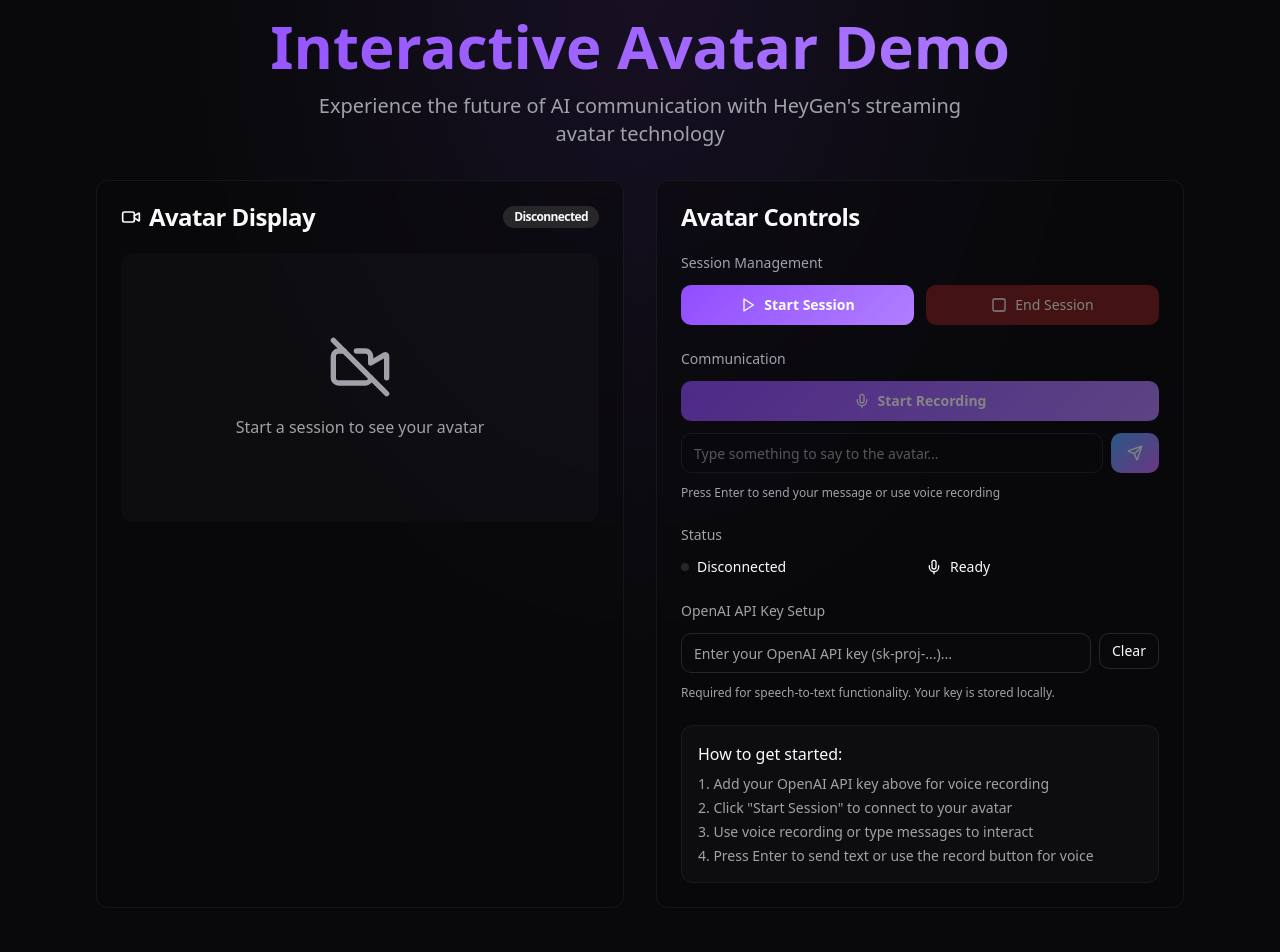
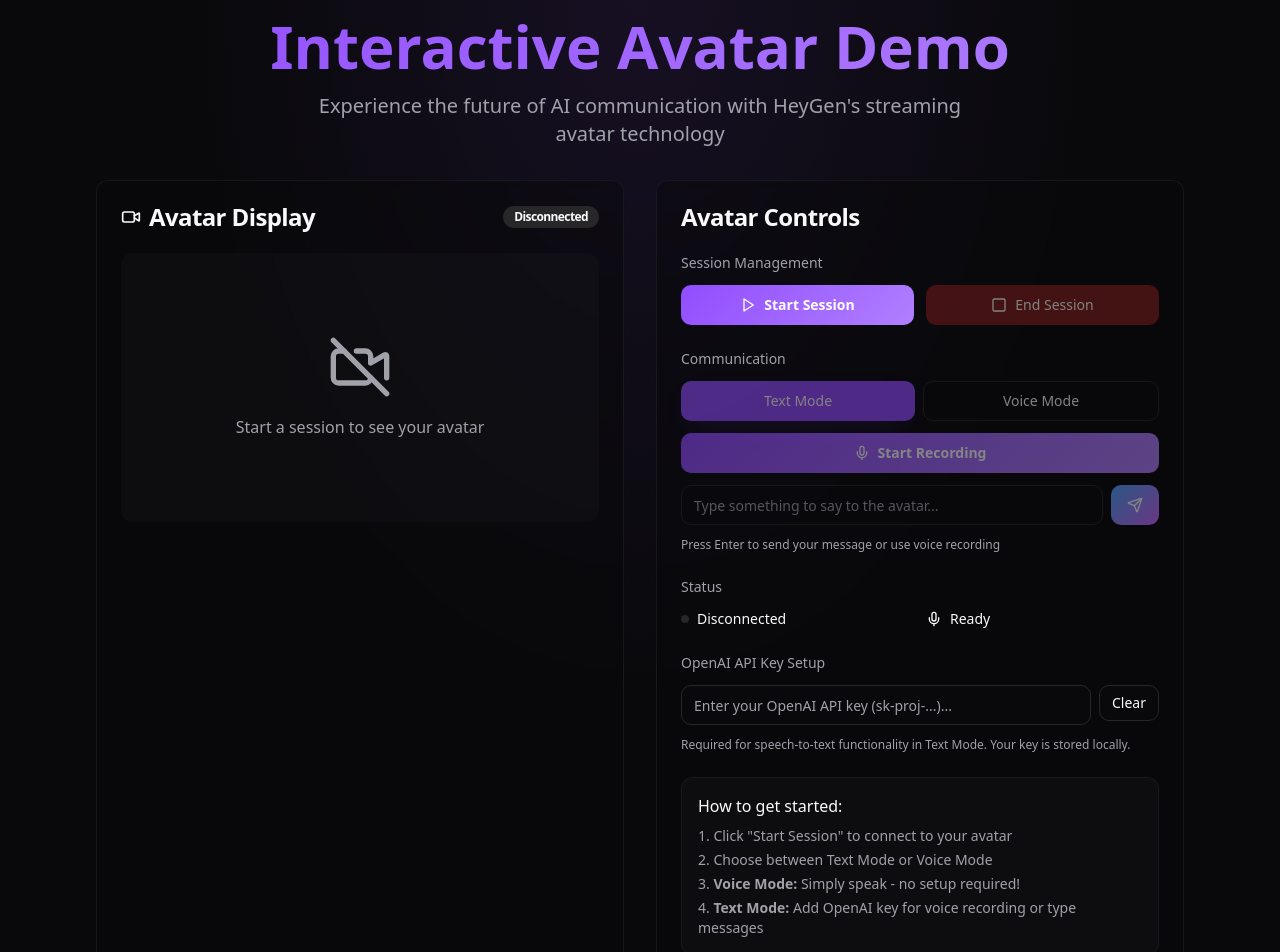
Before and after one commit to abhinav118/avatar-stream-vibe, a React (Vite) app: page /interactive-avatar in a window 1280 px wide. Shown: the top 952 px of the page. Before the commit the page ends 924 px from the top, so only its background shows below. Built offline with nearby package versions, Linux system fonts and the light colour scheme.

Commit message:
Implement voice chat functionality
Integrate HeyGen's built-in voice chat, including state management, event listeners for user and avatar speech, and UI updates for mode switching. This replaces the OpenAI-based speech-to-text integration for a more seamless voice interaction.

```diff
--- a/src/components/InteractiveAvatar.tsx
+++ b/src/components/InteractiveAvatar.tsx
@@ -32,6 +32,12 @@ const InteractiveAvatar = () => {
   const [isRecording, setIsRecording] = useState(false);
   const [recordingStatus, setRecordingStatus] = useState("");
   const [audioRecorder, setAudioRecorder] = useState<AudioRecorder | null>(null);
+
+  // Voice chat state
+  const [currentMode, setCurrentMode] = useState<"text" | "voice">("text");
+  const [isVoiceChatActive, setIsVoiceChatActive] = useState(false);
+  const [voiceStatus, setVoiceStatus] = useState("");
+
   const videoRef = useRef<HTMLVideoElement>(null);
   const { toast } = useToast();
 
@@ -196,12 +202,30 @@ const InteractiveAvatar = () => {
       const token = await fetchAccessToken();
       const avatarInstance = new StreamingAvatar({ token });
 
+      // Stream events
       avatarInstance.on(StreamingEvents.STREAM_READY, handleStreamReady);
       avatarInstance.on(StreamingEvents.STREAM_DISCONNECTED, handleStreamDisconnected);
+
+      // Voice chat events
+      avatarInstance.on(StreamingEvents.USER_START, () => {
+        setVoiceStatus("Listening...");
+      });
+      avatarInstance.on(StreamingEvents.USER_STOP, () => {
+        setVoiceStatus("Processing...");
+      });
+      avatarInstance.on(StreamingEvents.AVATAR_START_TALKING, () => {
+        setVoiceStatus("Avatar is speaking...");
+        setIsSpeaking(true);
+      });
+      avatarInstance.on(StreamingEvents.AVATAR_STOP_TALKING, () => {
+        setVoiceStatus("Waiting for you to speak...");
+        setIsSpeaking(false);
+      });
 
       const sessionData = await avatarInstance.createStartAvatar({
         quality: AvatarQuality.High,
         avatarName: "Wayne_20240711", // Default avatar name
+        language: "en",
       });
 
       setAvatar(avatarInstance);
@@ -221,6 +245,10 @@ const InteractiveAvatar = () => {
 
     setIsLoading(true);
     try {
+      if (isVoiceChatActive) {
+        await avatar.closeVoiceChat();
+        setIsVoiceChatActive(false);
+      }
       await avatar.stopAvatar();
       if (videoRef.current) {
         videoRef.current.srcObject = null;
@@ -229,6 +257,8 @@ const InteractiveAvatar = () => {
       setSessionData(null);
       setIsConnected(false);
       setIsSpeaking(false);
+      setCurrentMode("text");
+      setVoiceStatus("");
     } catch (error) {
       console.error("Failed to end session:", error);
     } finally {
@@ -265,6 +295,61 @@ const InteractiveAvatar = () => {
     if (e.key === 'Enter' && !e.shiftKey) {
       e.preventDefault();
       handleSpeak();
+    }
+  };
+
+  // Voice chat functions
+  const startVoiceChat = async () => {
+    if (!avatar) return;
+
+    try {
+      await avatar.startVoiceChat({
+        useSilencePrompt: false
+      });
+      setIsVoiceChatActive(true);
+      setVoiceStatus("Waiting for you to speak...");
+      toast({
+        title: "Voice Chat Started",
+        description: "You can now speak directly to the avatar!",
+      });
+    } catch (error) {
+      console.error("Error starting voice chat:", error);
+      setVoiceStatus("Error starting voice chat");
+      toast({
+        title: "Voice Chat Error",
+        description: "Failed to start voice chat mode.",
+        variant: "destructive",
+      });
+    }
+  };
+
+  const closeVoiceChat = async () => {
+    if (!avatar) return;
+
+    try {
+      await avatar.closeVoiceChat();
+      setIsVoiceChatActive(false);
+      setVoiceStatus("");
+      toast({
+        title: "Voice Chat Ended",
+        description: "Voice chat mode has been disabled.",
+      });
+    } catch (error) {
+      console.error("Error closing voice chat:", error);
+    }
+  };
+
+  const switchMode = async (mode: "text" | "voice") => {
+    if (currentMode === mode || !isConnected) return;
+
+    setCurrentMode(mode);
+
+    if (mode === "text") {
+      if (isVoiceChatActive) {
+        await closeVoiceChat();
+      }
+    } else {
+      await startVoiceChat();
     }
   };
 
@@ -359,7 +444,30 @@ const InteractiveAvatar = () => {
               <div className="space-y-3">
                 <h3 className="text-sm font-medium text-muted-foreground">Communication</h3>
 
-                {/* Voice Recording */}
+                {/* Mode Toggle */}
+                <div className="flex gap-2" role="group">
+                  <Button
+                    variant={currentMode === "text" ? "default" : "outline"}
+                    onClick={() => switchMode("text")}
+                    disabled={!isConnected}
+                    className="flex-1"
+                  >
+                    Text Mode
+                  </Button>
+                  <Button
+                    variant={currentMode === "voice" ? "default" : "outline"}
+                    onClick={() => switchMode("voice")}
+                    disabled={!isConnected}
+                    className="flex-1"
+                  >
+                    Voice Mode
+                  </Button>
+                </div>
+
+                {/* Text Mode Controls */}
+                {currentMode === "text" && (
+                  <>
+                    {/* Voice Recording (OpenAI STT) */}
                     <div className="flex gap-2">
                       <Button
                         variant={isRecording ? "destructive" : "avatar"}
@@ -399,6 +507,26 @@ const InteractiveAvatar = () => {
                     <p className="text-xs text-muted-foreground">
                       Press Enter to send your message or use voice recording
                     </p>
+                  </>
+                )}
+
+                {/* Voice Mode Controls */}
+                {currentMode === "voice" && (
+                  <div className="space-y-3">
+                    <div className="p-4 bg-primary/10 rounded-lg border border-primary/20">
+                      <div className="flex items-center gap-2 mb-2">
+                        <div className={`w-2 h-2 rounded-full ${isVoiceChatActive ? 'bg-green-500 animate-pulse' : 'bg-muted'}`} />
+                        <span className="text-sm font-medium">Voice Chat Active</span>
+                      </div>
+                      {voiceStatus && (
+                        <p className="text-sm text-muted-foreground">{voiceStatus}</p>
+                      )}
+                      <p className="text-xs text-muted-foreground mt-2">
+                        Simply speak to interact with the avatar. No buttons needed!
+                      </p>
+                    </div>
+                  </div>
+                )}
               </div>
 
               {/* Status Information */}
@@ -416,7 +544,8 @@ const InteractiveAvatar = () => {
                 </div>
               </div>
 
-              {/* API Key Setup */}
+              {/* API Key Setup - Only show for text mode */}
+              {currentMode === "text" && (
                 <div className="space-y-3">
                   <h3 className="text-sm font-medium text-muted-foreground">OpenAI API Key Setup</h3>
                   <div className="flex gap-2">
@@ -453,18 +582,19 @@ const InteractiveAvatar = () => {
                     </Button>
                   </div>
                   <p className="text-xs text-muted-foreground">
-                  Required for speech-to-text functionality. Your key is stored locally.
+                    Required for speech-to-text functionality in Text Mode. Your key is stored locally.
                   </p>
                 </div>
+              )}
 
               {/* Instructions */}
               <div className="p-4 bg-muted/20 rounded-lg border border-border/50">
                 <h4 className="font-medium mb-2">How to get started:</h4>
                 <ol className="text-sm text-muted-foreground space-y-1">
-                  <li>1. Add your OpenAI API key above for voice recording</li>
-                  <li>2. Click "Start Session" to connect to your avatar</li>
-                  <li>3. Use voice recording or type messages to interact</li>
-                  <li>4. Press Enter to send text or use the record button for voice</li>
+                  <li>1. Click "Start Session" to connect to your avatar</li>
+                  <li>2. Choose between Text Mode or Voice Mode</li>
+                  <li>3. <strong>Voice Mode:</strong> Simply speak - no setup required!</li>
+                  <li>4. <strong>Text Mode:</strong> Add OpenAI key for voice recording or type messages</li>
                 </ol>
               </div>
             </CardContent>
```
Lines whose indentation alone changed are shown as unchanged.
